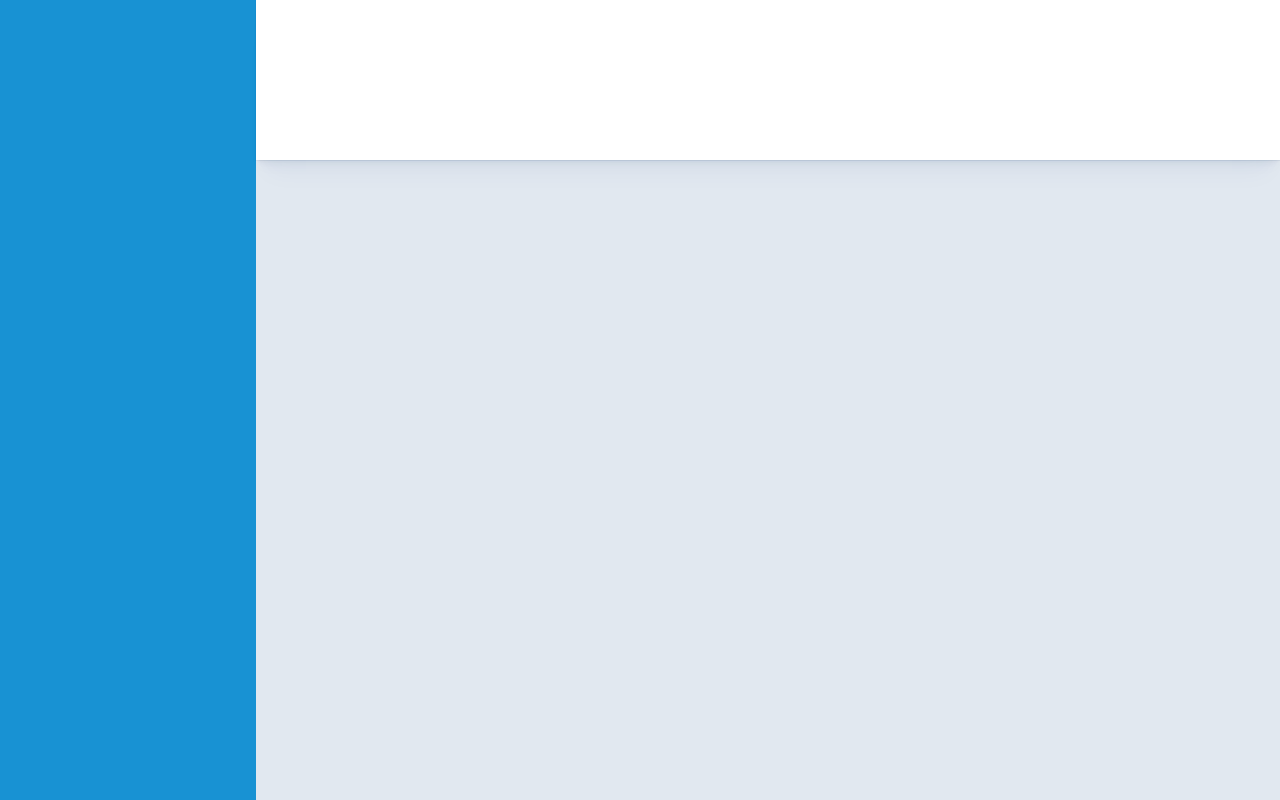
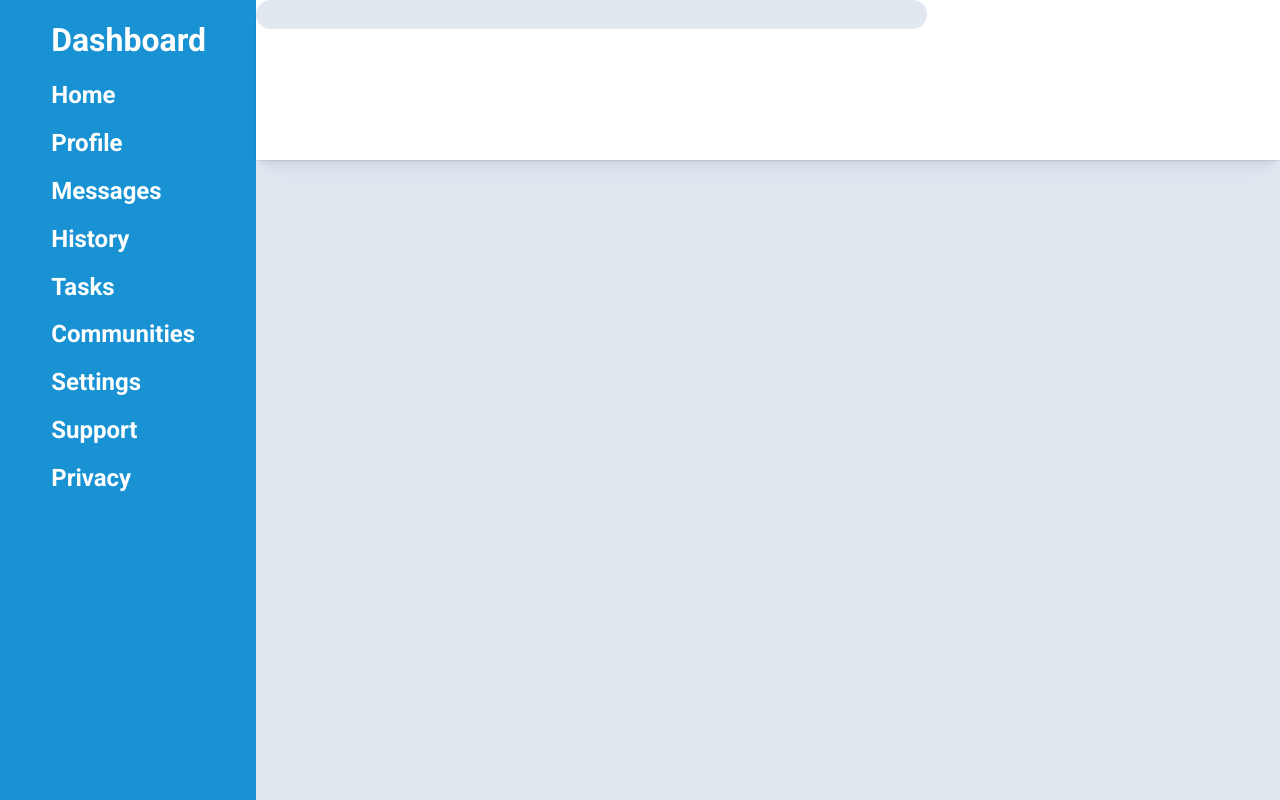
Before and after one commit to griffjbudde/admin-dashboard, a plain HTML site: page index.html in a window 1280 px wide. Drawn offline with Linux system fonts and the light colour scheme.

Commit message:
Add sidebar content and header input

```diff
--- a/index.html
+++ b/index.html
@@ -4,12 +4,30 @@
     <meta charset="UTF-8">
     <meta name="viewport" content="width=device-width, initial-scale=1.0">
     <link rel="stylesheet" href="styles.css">
+    <link rel="preconnect" href="https://fonts.googleapis.com">
+    <link rel="preconnect" href="https://fonts.gstatic.com" crossorigin>
+    <link href="https://fonts.googleapis.com/css2?family=Roboto:ital,wght@0,100..900;1,100..900&display=swap" rel="stylesheet">
     <title>ODIN | Admin Dashboard</title>
 </head>
 <body>
     <div class="container">
-        <div class="sidebar"></div>
-        <div class="header"></div>
+        <div class="sidebar">
+            <div class="buttons">
+                <h1>Dashboard</h1>
+                <h2>Home</h2>
+                <h2>Profile</h2>
+                <h2>Messages</h2>
+                <h2>History</h2>
+                <h2>Tasks</h2>
+                <h2>Communities</h2>
+                <h2>Settings</h2>
+                <h2>Support</h2>
+                <h2>Privacy</h2>
+            </div>
+        </div>
+        <div class="header">
+            <input type="text">
+        </div>
         <div class="projects"></div>
         <div class="announcements"></div>
         <div class="trending"></div>
--- a/styles.css
+++ b/styles.css
@@ -1,5 +1,18 @@
 * {
-    --light-gray: rgba(225,232,240,255)
+    --light-gray: rgba(225,232,240,255);
+    font-family: "Roboto", sans-serif;
+}
+
+/* <weight>: Use a value from 100 to 900
+ <uniquifier>: Use a unique and descriptive class name */
+
+.roboto {
+  font-family: "Roboto", sans-serif;
+  font-optical-sizing: auto;
+  font-weight: 500;
+  font-style: normal;
+  font-variation-settings:
+    "wdth" 100;
 }
 
 html, body {
@@ -20,6 +33,15 @@ html, body {
     background-color: rgba(24,146,211,255);
     grid-row: 1 / 4;
     grid-column: 1 / 2;
+    color: white;
+    display: grid;
+    grid-template-rows: repeat(12, 1fr);
+    grid-template-columns: 1fr 4fr;
+    justify-content: center;
+}
+
+.sidebar .buttons {
+    grid-column: 2;
 }
 
 .header {
@@ -27,6 +49,17 @@ html, body {
     grid-row: 1;
     grid-column: 2 / 4;
     box-shadow: rgba(14, 63, 126, 0.04) 0px 0px 0px 1px, rgba(42, 51, 69, 0.04) 0px 1px 1px -0.5px, rgba(42, 51, 70, 0.04) 0px 3px 3px -1.5px, rgba(42, 51, 70, 0.04) 0px 6px 6px -3px, rgba(14, 63, 126, 0.04) 0px 12px 12px -6px, rgba(14, 63, 126, 0.04) 0px 24px 24px -12px;
+}
+.header input {
+    background-color: var(--light-gray);
+    border: none;
+    width: 50em;
+    height: 2em;
+    border-radius: 15px;
+}
+
+input:focus {
+    border: none;
 }
 
 .projects {
```
